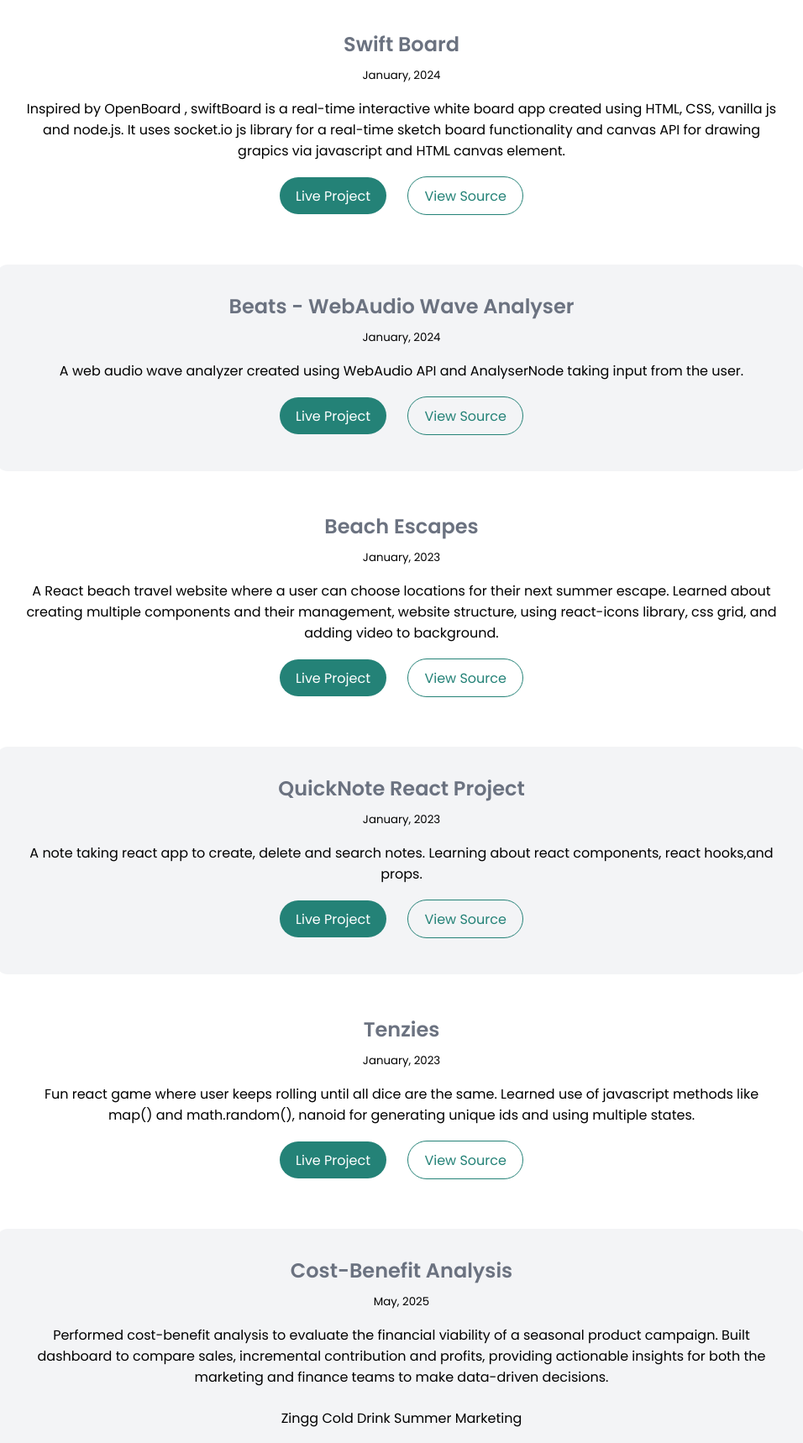
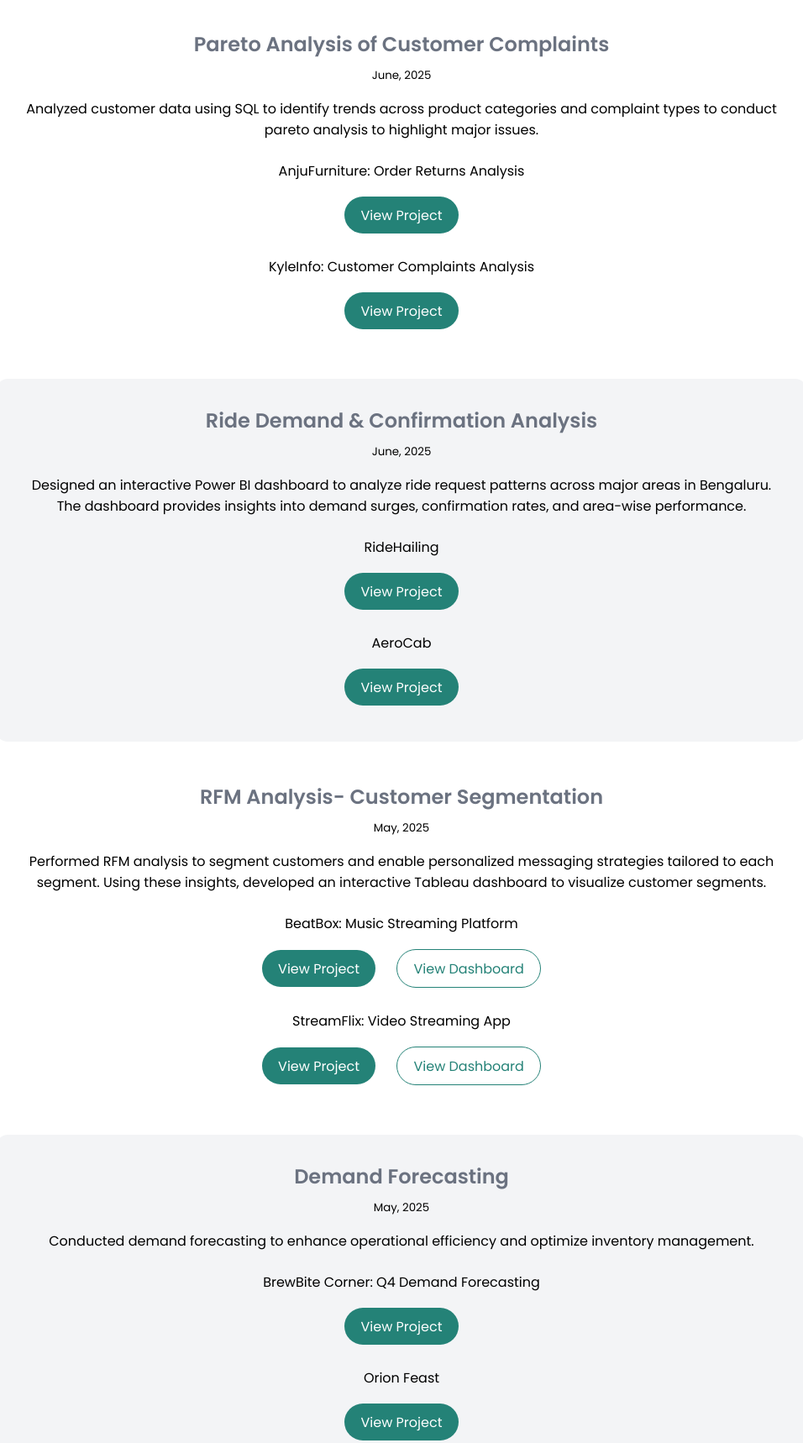
Before and after one commit to prabh-sharan/portfolio-n, a plain HTML site: page projects.html in a window 1280 px wide. Shown: the part 234-1952 px from the top of the page at 84% size, without its empty margins (162-1118 px from the left). Drawn offline with Linux system fonts and the light colour scheme.

Commit message:
-projects updte

```diff
--- a/projects.html
+++ b/projects.html
@@ -39,95 +39,117 @@
   <!-- Projects -->
   <ul class="list-non-bullet">
 
-    <!-- sketch board project -->
+    <!-- SQL -->
     <li>
       <article class="showcase-list container container-center">
-        <h1>Swift Board </h1>
-        <small>January, 2024</small>
+        <h1>Pareto Analysis of Customer Complaints </h1>
+        <small>June, 2025</small>
         <p>
-          Inspired by OpenBoard , swiftBoard is a real-time interactive white board app created using HTML, CSS, vanilla
-          js and node.js. It uses socket.io js library for a real-time sketch board functionality and canvas API for
-          drawing grapics via javascript and HTML canvas element.
+          Analyzed customer data using SQL to identify trends across product categories and complaint types to conduct
+          pareto analysis to highlight major issues.
         </p>
 
-        <a class="link link-primary project-links" href="https://swiftboard.onrender.com/">
-          Live Project
+        <p>AnjuFurniture: Order Returns Analysis</p>
+        <a class="link link-primary project-links" href="https://colab.research.google.com/drive/1A6footfBNd0yo548QIjtVCEN_iJovySq?usp=sharing">
+          View Project
         </a>
-        <a class="link link-secondary project-links" href="https://github.com/prabh-sharan/swift-board">View
-          Source</a>
+
+        <p>KyleInfo: Customer Complaints Analysis</p>
+        <a class="link link-primary project-links" href="https://colab.research.google.com/drive/1DHN1Nla17HUjMLr1dKIiHj1qao27VTic?usp=sharing">
+          View Project
+        </a>
+
       </article>
     </li>
 
-     <!-- web audio wave analyser -->
+     <!-- Power Bi -->
      <li>
       <article class="showcase-list container container-center ow">
-        <h1>Beats - WebAudio Wave Analyser </h1>
-        <small>January, 2024</small>
+        <h1>Ride Demand & Confirmation Analysis </h1>
+        <small>June, 2025</small>
         <p>
-          A web audio wave analyzer created using WebAudio API and AnalyserNode taking input from the user.
+         Designed an interactive Power BI dashboard to analyze ride request patterns across major areas in Bengaluru.
+          The dashboard provides insights into demand surges, confirmation rates, and area-wise performance.
         </p>
 
-        <a class="link link-primary project-links" href="https://beats-audio-analyser.netlify.app/">
-          Live Project
-        </a>
-        <a class="link link-secondary project-links" href="https://github.com/prabh-sharan/beats-webaudio-analyzer">View
-          Source</a>
+        <p>RideHailing</p>
+        <a class="link link-primary project-links" href="https://docs.google.com/document/d/1J7CWcc2P8mRznn8K4q-TxZerA7X6i3aiTZV-_lEBqXY/edit?usp=sharing">
+          View Project</a>
+
+        <p>AeroCab</p>
+        <a class="link link-primary project-links" href="https://docs.google.com/document/d/1KZTBs2ch4yYkRKMI3fJ5tVrRSxkCUcchDseB51Q9hTY/edit?usp=sharing">
+          View Project</a>
+
       </article>
     </li>
 
-    <!-- travel  -react project -->
+    <!-- RFM tableau -->
     <li>
       <article class="showcase-list container container-center ">
-        <h1>Beach Escapes </h1>
-        <small>January, 2023</small>
+        <h1>RFM Analysis- Customer Segmentation </h1>
+        <small>May, 2025</small>
         <p>
-          A React beach travel website where a user can choose locations for their next summer
-          escape. Learned about creating multiple components and their management, website structure, using react-icons
-          library, css grid, and adding video to background.
+        Performed RFM analysis to segment customers and enable personalized messaging strategies tailored to each segment.
+         Using these insights, developed an interactive Tableau dashboard to visualize customer segments.
         </p>
 
-        <a class="link link-primary project-links" href="https://fun-vacation-react.netlify.app/">
-          Live Project
-        </a>
-        <a class="link link-secondary project-links" href="https://github.com/prabh-sharan/travel-react-app">View
-          Source</a>
+        <p>BeatBox: Music Streaming Platform</p>
+        <a class="link link-primary project-links" href="https://docs.google.com/spreadsheets/d/1fYA27rKeF0lPh7xWhg9CajDS_B2xqYkawooY3_YAk8M/edit?usp=sharing">
+          View Project</a>
+        <a class="link link-secondary project-links" href="https://docs.google.com/document/d/1ciekb0eaiELBshgR8xn16yU6A8f6-5FXT4FDGXAhOE0/edit?usp=sharing">View
+          Dashboard</a>
+
+        <p>StreamFlix: Video Streaming App</p>
+        <a class="link link-primary project-links" href="https://docs.google.com/spreadsheets/d/1Tgt6Xeha1_AqekvChOJ-bYmGkEVW4XTzyQWXejCdBUY/edit?usp=sharing">
+          View Project</a>
+        <a class="link link-secondary project-links" href="https://docs.google.com/document/d/1gyeY54PMG8F-UERBLbAttCl_Xz4423GXk7HBNoruaLc/edit?usp=sharing">View
+          Dashboard</a>
+
       </article>
     </li>
 
-    <!-- notes -react project -->
+    <!-- Demand Forecasting -->
     <li>
       <article class="showcase-list container container-center ow">
-        <h1>QuickNote React Project</h1>
-        <small>January, 2023</small>
+        <h1>Demand Forecasting</h1>
+        <small>May, 2025</small>
         <p>
-          A note taking react app to create, delete and search notes. Learning about react components, react hooks,and
-          props.
+          Conducted demand forecasting to enhance operational efficiency and optimize inventory management.
+
         </p>
 
-        <a class="link link-primary project-links" href="https://quick-note-react.netlify.app/">
-          Live Project
+        <p>BrewBite Corner: Q4 Demand Forecasting</p>
+        <a class="link link-primary project-links" href="https://docs.google.com/spreadsheets/d/1Zx_ZFphD8kBmLZI0kaVBs8Zp2n9c-hgL7s6Lj-tDEVY/edit?usp=sharing">
+          View Project
         </a>
-        <a class="link link-secondary project-links" href="https://github.com/prabh-sharan/QuickNote-React">View
-          Source</a>
+
+        <p>Orion Feast</p>
+        <a class="link link-primary project-links" href="https://docs.google.com/spreadsheets/d/1IzSZx0tAkUFsWwHUwa86Ev0tZwod11DtTmAU5r3AkEo/edit?usp=sharing">
+          View Project
+        </a>
+
       </article>
     </li>
 
-    <!-- Tenzies game react project -->
+    <!-- Power Bi a10 -->
     <li>
       <article class="showcase-list container container-center">
-        <h1>Tenzies</h1>
-        <small>January, 2023</small>
+        <h1>Business Health Dashboard- Sales & Profitability Insights</h1>
+        <small>May, 2025</small>
         <p>
-          Fun react game where user keeps rolling until all dice are the same. Learned use of javascript methods like
-          map() and
-          math.random(), nanoid for generating unique ids and using multiple states.
+          Developed an interactive Power BI dashboard to evaluate overall business health by tracking key KPIs related to sales and profitability.
         </p>
 
-        <a class="link link-primary project-links" href="https://tenzie-react.netlify.app/">
-          Live Project
+        <p>SuperMart- Sales Analysis Dashboard</p>
+        <a class="link link-primary project-links" href="https://docs.google.com/document/d/1LWOOKbrxFHhoJjH91JoCZD9Xf-Cw4LAE9sg0w0gJBDo/edit?usp=sharing">
+          View Project
         </a>
-        <a class="link link-secondary project-links" href="https://github.com/prabh-sharan/tenzie-game">View Source</a>
-      </article>
+
+        <p>NationalStore- Sales Dashboard</p>
+        <a class="link link-primary project-links" href="https://docs.google.com/document/d/18nRn-tcrFu7gyT8sdBjUtIqbVR322wUk-bkhwMj0u-c/edit?usp=sharing">
+          View Project
+        </a>
+
     </li>
 
     <!-- Cost-Benefit -->
@@ -259,7 +281,7 @@
         <small>April, 2025</small>
         <p>
           Performed an RFM (Recency, Frequency, Monetary) analysis to segment customers based on purchasing behavior.
-           The goal was to identify high-value customers, loyal buyers, and get insights to support targeted marketing strategies.
+
         </p>
 
         <p>
@@ -290,7 +312,7 @@
         <small>April, 2025</small>
         <p>
           Conducted a funnel analysis to understand user behavior across different stages of the customer journey.
-           Tracked stage progess and drop-off rates at each step to identify bottlenecks and opportunities for improvemen
+           Tracked stage progess and drop-off rates at each step to identify bottlenecks and opportunities for improvement.
         </p>
 
         <p>
@@ -323,7 +345,7 @@
 
         <p>
           Analyzed data to identify trends, measure performance against targets, month/city -wise performance analysis, platform and city-wise Ad campaign/event analysis and uncover key drivers of revenue growth.
-          Used Google Sheets to clean, organize, and visualize using dashboards.
+
         </p>
 
         <p>
```
